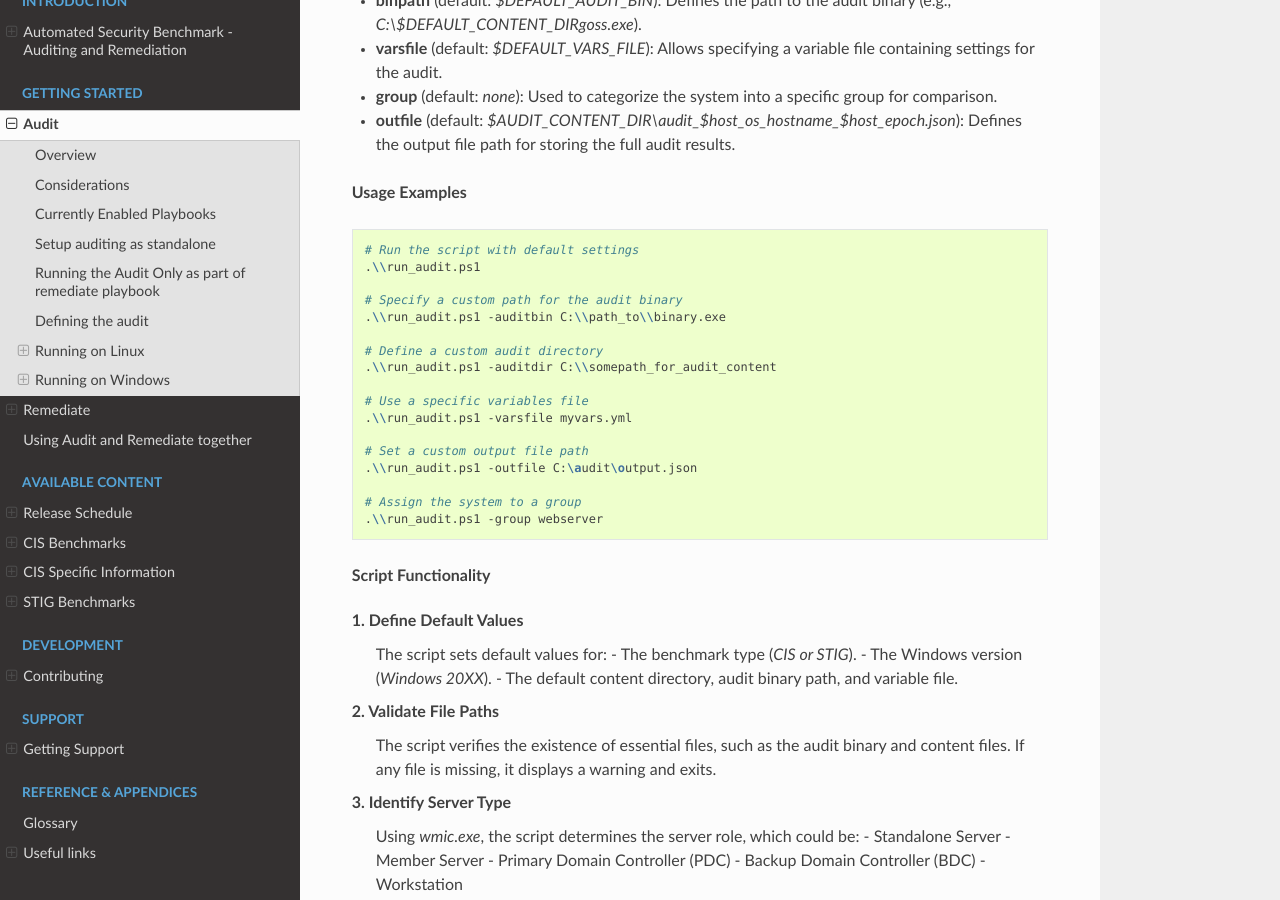
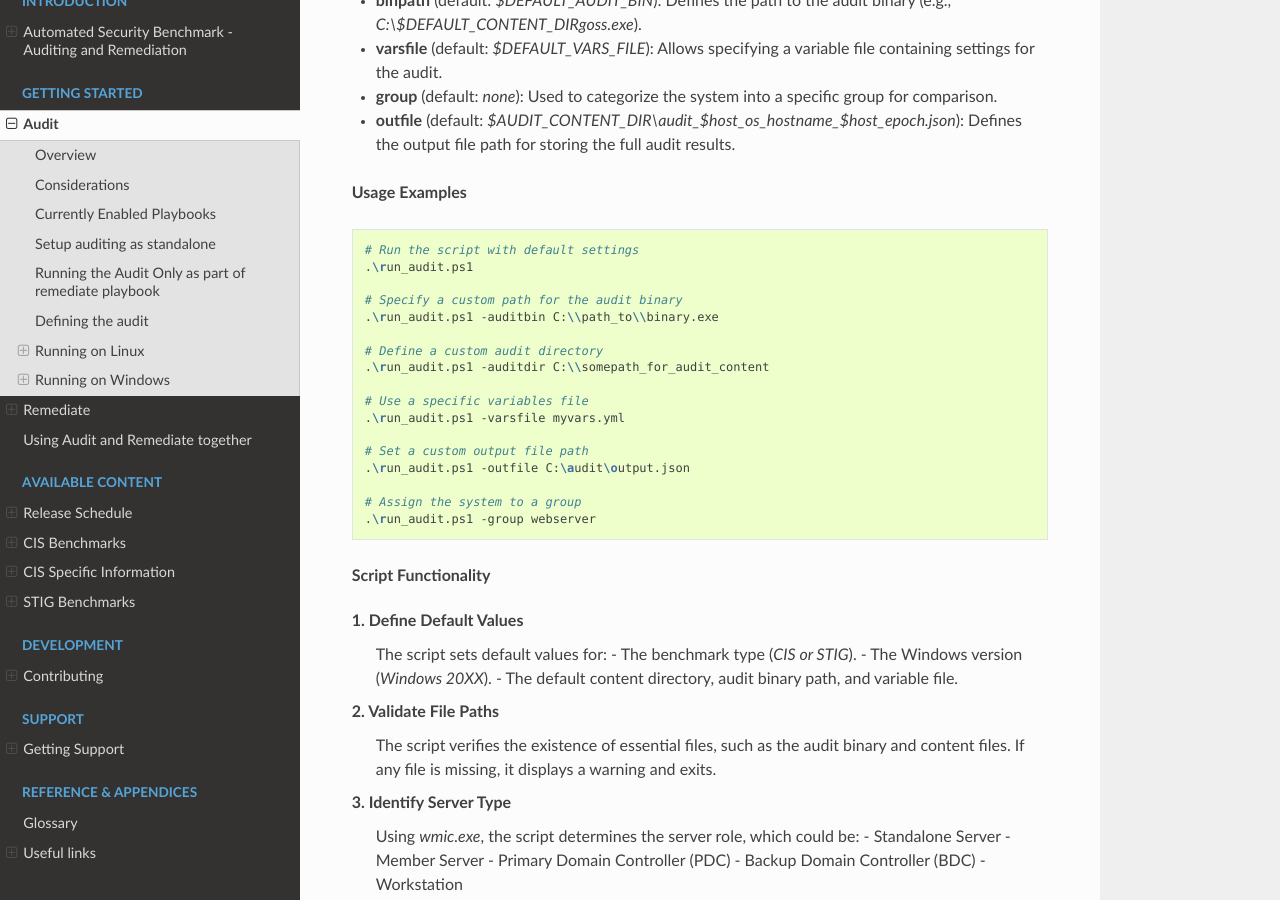
Before and after one commit to ansible-lockdown/MPG-AL-READTHEDOCS, a Sphinx documentation site: the page built from docs/source/audit/getting-started-audit.rst, in a window 1280 px wide and 900 px high, scrolled down 8744 px. Built offline with Sphinx 7.4.7 and the Read the Docs theme 3.1.0, drawn with Linux system fonts in a browser that asks for light colours.

Commit message:
Update Windows Explaination of .ps1 script revamp v2
Signed-off-by: Frederick Witty <frederickw@mindpointgroup.com>

```diff
--- a/docs/source/audit/getting-started-audit.rst
+++ b/docs/source/audit/getting-started-audit.rst
@@ -448,22 +448,22 @@ The script supports the following parameters:
 .. code-block:: shell
 
     # Run the script with default settings
-    .\\run_audit.ps1
+    .\run_audit.ps1
 
     # Specify a custom path for the audit binary
-    .\\run_audit.ps1 -auditbin C:\\path_to\\binary.exe
+    .\run_audit.ps1 -auditbin C:\\path_to\\binary.exe
 
     # Define a custom audit directory
-    .\\run_audit.ps1 -auditdir C:\\somepath_for_audit_content
+    .\run_audit.ps1 -auditdir C:\\somepath_for_audit_content
 
     # Use a specific variables file
-    .\\run_audit.ps1 -varsfile myvars.yml
+    .\run_audit.ps1 -varsfile myvars.yml
 
     # Set a custom output file path
-    .\\run_audit.ps1 -outfile C:\audit\output.json
+    .\run_audit.ps1 -outfile C:\audit\output.json
 
     # Assign the system to a group
-    .\\run_audit.ps1 -group webserver
+    .\run_audit.ps1 -group webserver
 
 **Script Functionality**
 
```
